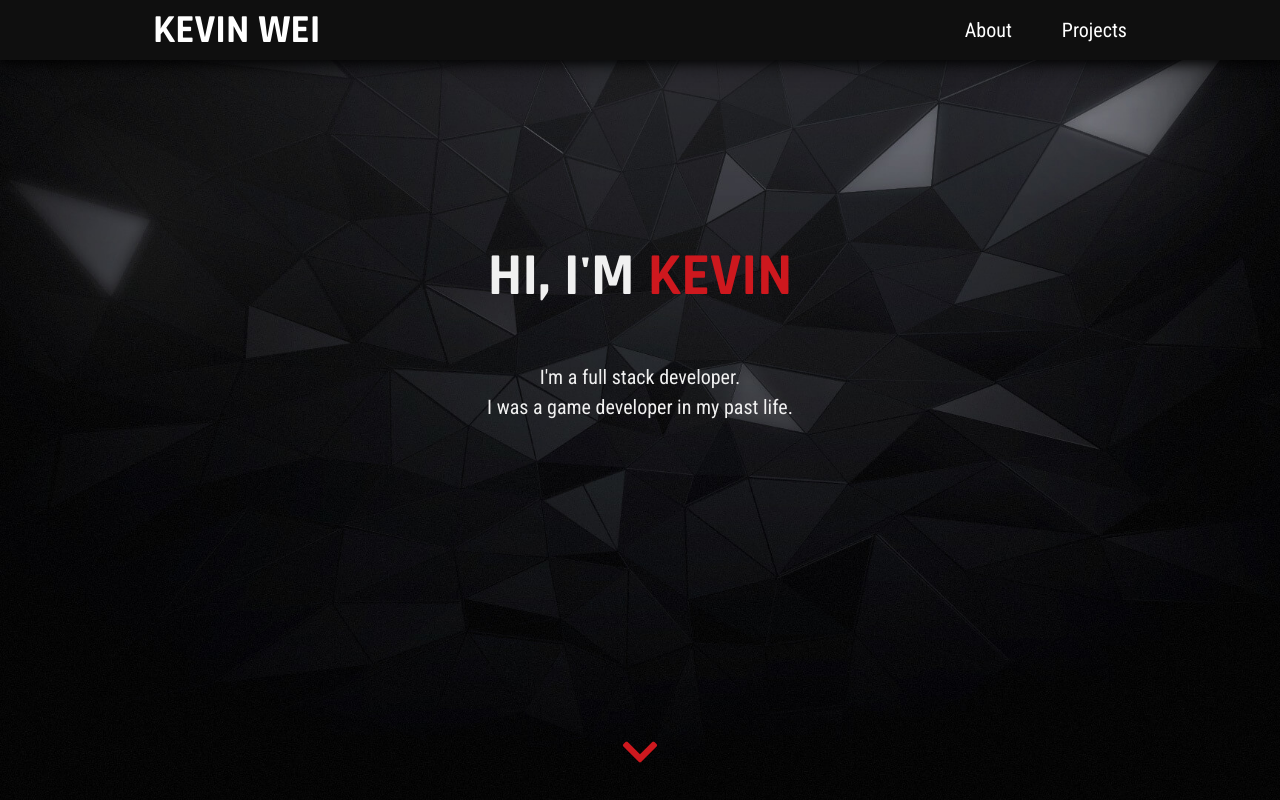
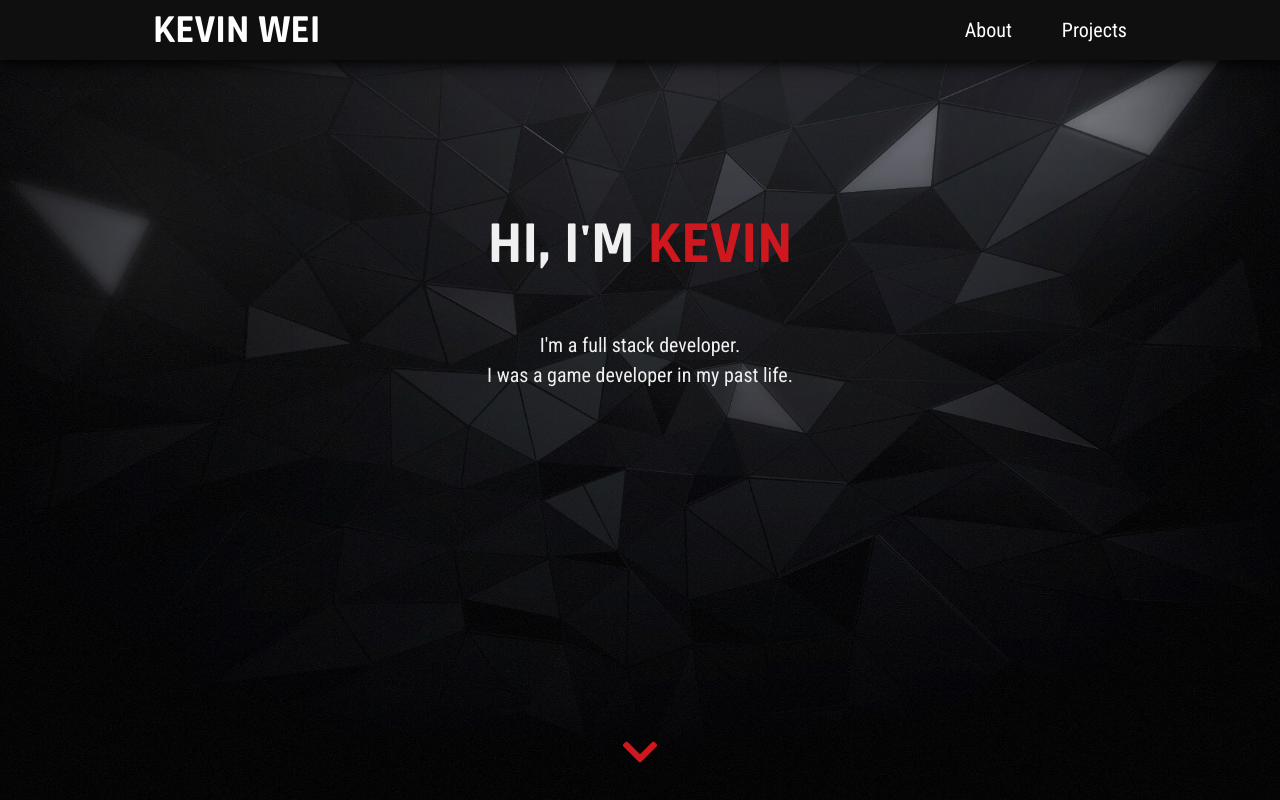
Before and after one commit to kevinwei00/kevin-wei-portfolio, a plain HTML site: page index.html in a window 1280 px wide. Shown: the top 800 px of the page. Drawn offline with Linux system fonts and the light colour scheme.

Commit message:
handle Hero with absolute positioning

```diff
--- a/styles.css
+++ b/styles.css
@@ -239,7 +239,12 @@ nav {
 }
 
 .hero {
-  margin-top: 20vh;
+  position: absolute;
+  top: 20vh;
+  left: 0;
+  bottom: 0;
+  right: 0;
+  margin: auto;
 }
 
 .down-arrow {
@@ -376,7 +381,6 @@ nav {
   PROGRESSIVE ENHANCEMENT Media Queries
 
 *****************************************/
-
 @media screen and (min-width: 321px) {
   .content-block {
     padding: 0 20px;
@@ -415,16 +419,12 @@ nav {
 
 /***************************************************************************
   Text can wrap around profile pic on larger screens. Contact icons should
-  also be contained within a limited width. Hero should be higher up.
+  also be contained within a limited width.
 ****************************************************************************/
 @media screen and (min-width: 1025px) {
   .content-block {
     display: block;
     max-width: 1024px;
-  }
-
-  .hero {
-    margin-top: 5vh;
   }
 
   .contact-info {
@@ -438,3 +438,18 @@ nav {
     float: left;
   }
 }
+
+/****************************************
+
+  Fixes for Hero on specific screens
+
+*****************************************/
+@media screen and (orientation: landscape) and (max-height: 375px) {
+  .hero > h1 {
+    margin-bottom: 0;
+  }
+
+  .down-arrow {
+    bottom: 0;
+  }
+}
```
